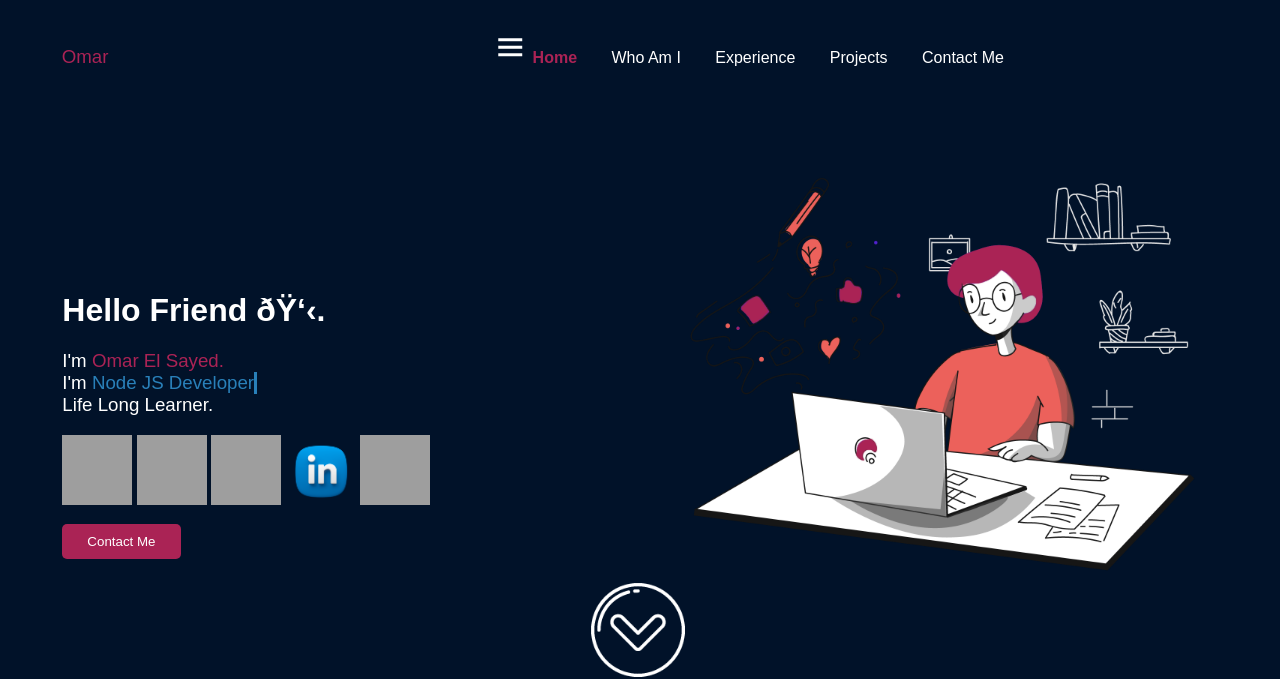
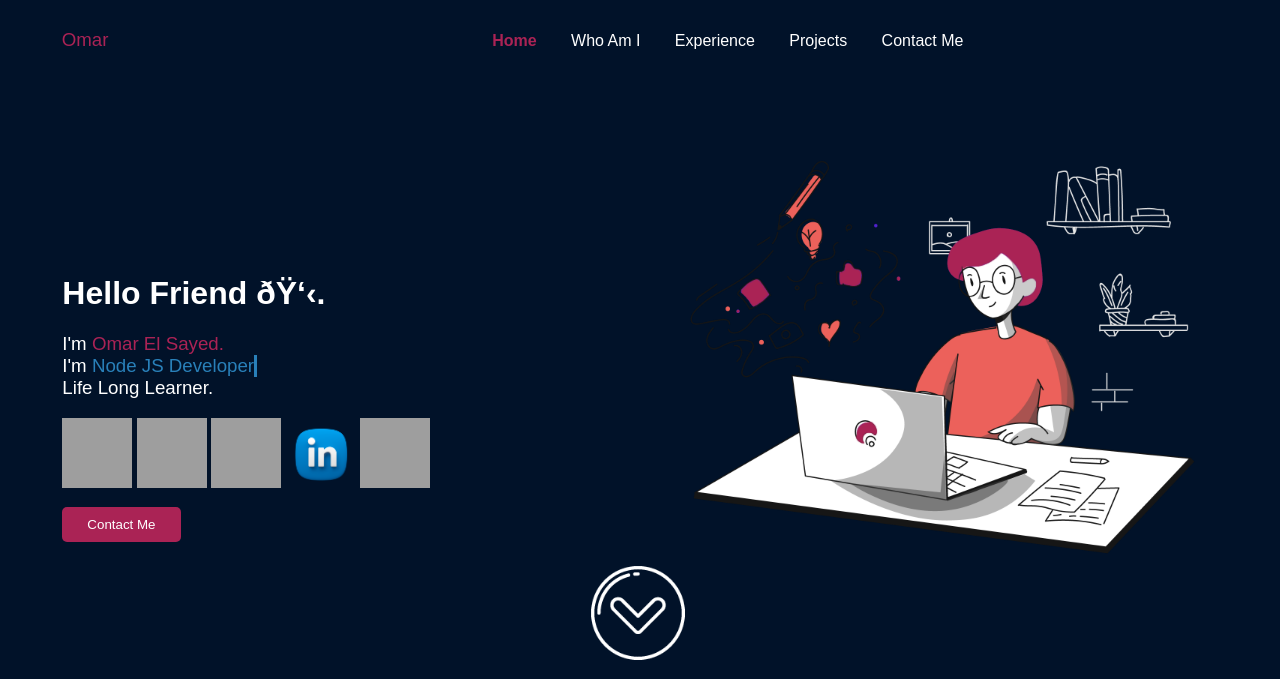
Before and after one commit to matrixjpg/portfolio, a PHP site: page / in a window 1280 px wide. Shown: the top 679 px of the page. Run offline with PHP 8.4, Linux system fonts and the light colour scheme; some web fonts are replaced; grey boxes are pictures that could not be loaded.

Commit message:
Update home.css

```diff
--- a/assets/css/home.css
+++ b/assets/css/home.css
@@ -7,6 +7,9 @@
     bottom: 50%;
     left:40%;
 }*/
+.bx.bx-menu {
+    display: none;
+}
 .about-me > img {
     background: transparent;
     height: 450px;
```
